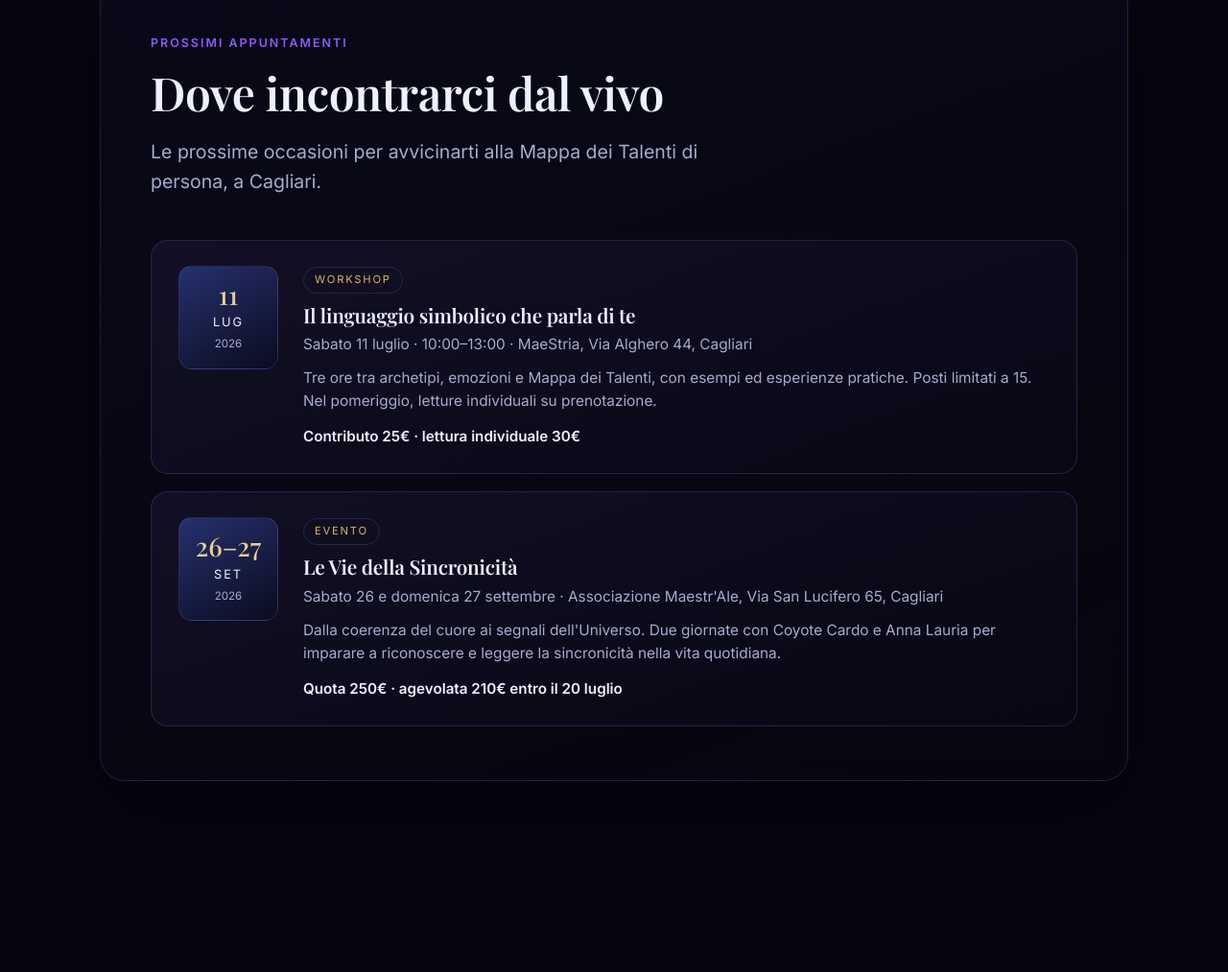
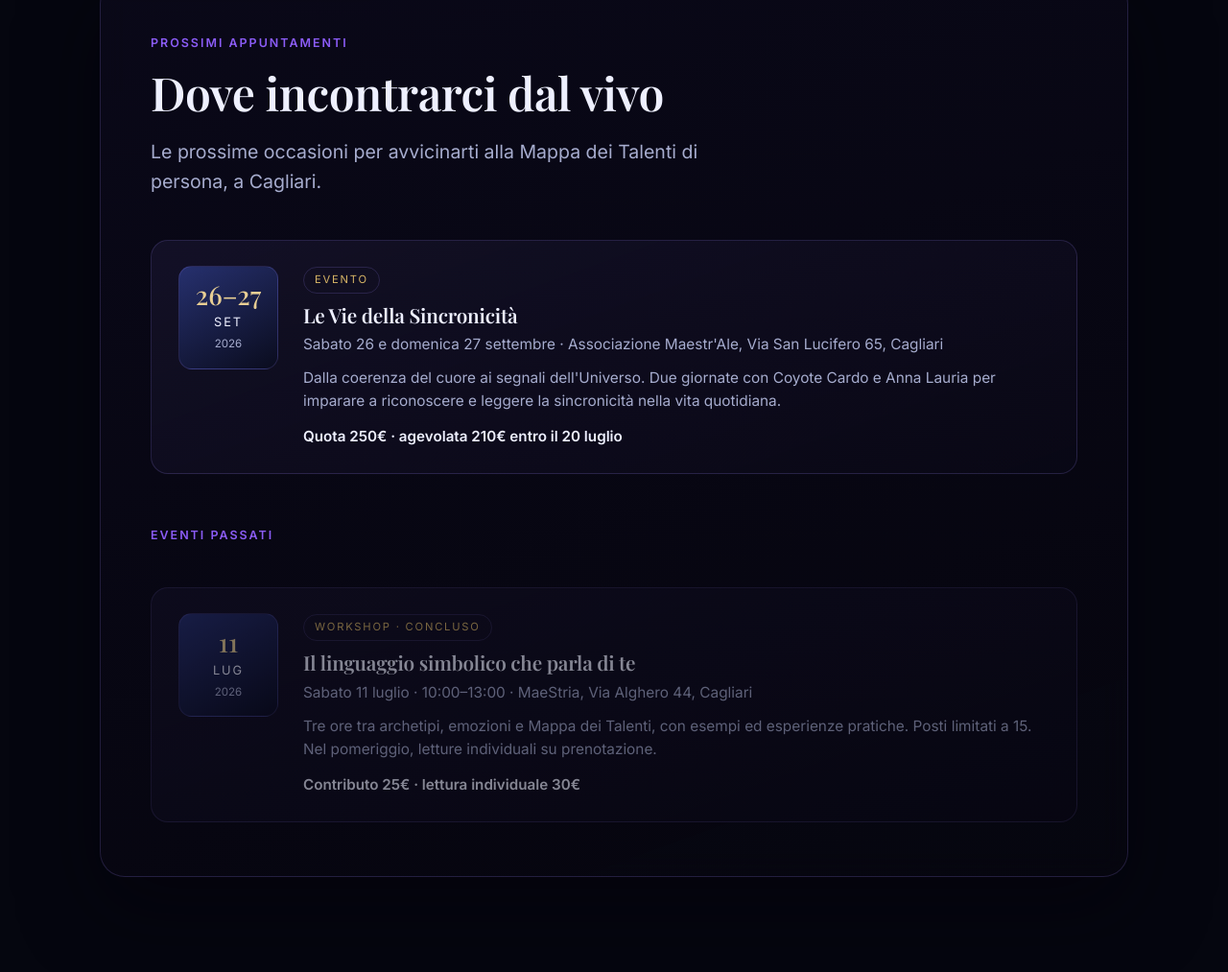
Before and after one commit to samadams19902025-code/mappadeitalenti, a plain HTML site: page index.html in a window 1280 px wide. Shown: the part 7809-8822 px from the top of the page at 96% size. Drawn offline with nearby package versions, Linux system fonts and the light colour scheme; animation ran at ten frames a second.

Commit message:
CTA verso WhatsApp + eventi divisi in futuri/passati
- Pulsanti 'Prenota una call' ora puntano a wa.me con messaggio precompilato
- Sezione eventi riorganizzata: futuri (Sincronicita, set) e passati (11 lug, concluso)

Co-Authored-By: Claude Opus 4.8 <noreply@anthropic.com>

```diff
--- a/index.html
+++ b/index.html
@@ -486,7 +486,7 @@
       <h1>Navigare le possibilità<br>attraverso gli <span class="accent">archetipi</span></h1>
       <p class="sub">Il significato nascosto delle tue emozioni, letto attraverso simboli, archetipi e la Mappa dei Talenti. Una fotografia energetica della tua struttura interiore, per trasformare il disorientamento in direzione.</p>
       <div class="cta-row">
-        <a href="#" class="btn btn-primary">Prenota una call →</a>
+        <a href="https://wa.me/393393270240?text=Ciao%20Stefano%2C%20vorrei%20prenotare%20una%20call%20sulla%20Mappa%20dei%20Talenti" class="btn btn-primary" target="_blank" rel="noopener">Prenota una call →</a>
         <a href="#chi-sono" class="btn btn-ghost">Scopri il metodo</a>
       </div>
     </div>
@@ -640,7 +640,7 @@
       <div class="cta-strip">
         <h2>Pronto a leggere ciò che senti?</h2>
         <p>Prenota una call conoscitiva: capiamo insieme se questo percorso fa per te.</p>
-        <a href="#" class="btn btn-primary">Prenota una call →</a>
+        <a href="https://wa.me/393393270240?text=Ciao%20Stefano%2C%20vorrei%20prenotare%20una%20call%20sulla%20Mappa%20dei%20Talenti" class="btn btn-primary" target="_blank" rel="noopener">Prenota una call →</a>
       </div>
     </div>
   </section>
@@ -698,16 +698,6 @@
         <p class="lead">Le prossime occasioni per avvicinarti alla Mappa dei Talenti di persona, a Cagliari.</p>
         <div class="event-list">
           <article class="event-card">
-            <div class="event-date"><span class="d">11</span><span class="m">LUG</span><span class="y">2026</span></div>
-            <div class="event-body">
-              <span class="event-tag">Workshop</span>
-              <h3>Il linguaggio simbolico che parla di te</h3>
-              <p class="event-meta">Sabato 11 luglio · 10:00–13:00 · MaeStria, Via Alghero 44, Cagliari</p>
-              <p>Tre ore tra archetipi, emozioni e Mappa dei Talenti, con esempi ed esperienze pratiche. Posti limitati a 15. Nel pomeriggio, letture individuali su prenotazione.</p>
-              <p class="event-price">Contributo 25€ · lettura individuale 30€</p>
-            </div>
-          </article>
-          <article class="event-card">
             <div class="event-date"><span class="d">26–27</span><span class="m">SET</span><span class="y">2026</span></div>
             <div class="event-body">
               <span class="event-tag">Evento</span>
@@ -715,6 +705,20 @@
               <p class="event-meta">Sabato 26 e domenica 27 settembre · Associazione Maestr'Ale, Via San Lucifero 65, Cagliari</p>
               <p>Dalla coerenza del cuore ai segnali dell'Universo. Due giornate con Coyote Cardo e Anna Lauria per imparare a riconoscere e leggere la sincronicità nella vita quotidiana.</p>
               <p class="event-price">Quota 250€ · agevolata 210€ entro il 20 luglio</p>
+            </div>
+          </article>
+        </div>
+
+        <div class="section-eyebrow" style="margin-top:54px">Eventi passati</div>
+        <div class="event-list">
+          <article class="event-card" style="opacity:.55">
+            <div class="event-date"><span class="d">11</span><span class="m">LUG</span><span class="y">2026</span></div>
+            <div class="event-body">
+              <span class="event-tag">Workshop · concluso</span>
+              <h3>Il linguaggio simbolico che parla di te</h3>
+              <p class="event-meta">Sabato 11 luglio · 10:00–13:00 · MaeStria, Via Alghero 44, Cagliari</p>
+              <p>Tre ore tra archetipi, emozioni e Mappa dei Talenti, con esempi ed esperienze pratiche. Posti limitati a 15. Nel pomeriggio, letture individuali su prenotazione.</p>
+              <p class="event-price">Contributo 25€ · lettura individuale 30€</p>
             </div>
           </article>
         </div>
```
